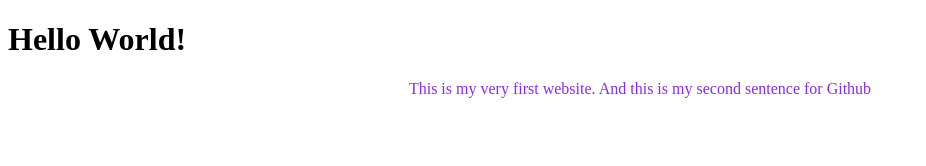
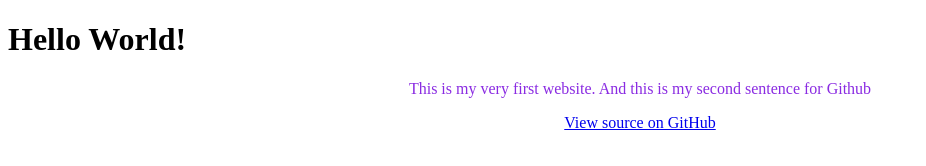
Before and after one commit to Hanahmay2/first-website, a plain HTML site: page index.html in a window 1280 px wide. Shown: the whole page, without its empty margins (0-926 px from the left). Drawn offline with Linux system fonts and the light colour scheme.

Commit message:
Add GitHub link

```diff
--- a/index.html
+++ b/index.html
@@ -11,5 +11,10 @@
     <p>
       This is my very first website. And this is my second sentence for Github
     </p>
+    <p>
+      <a href="https://github.com/Hanahmay2/first-website.git">
+        View source on GitHub
+      </a>
+    </p>
   </body>
 </html>
```
